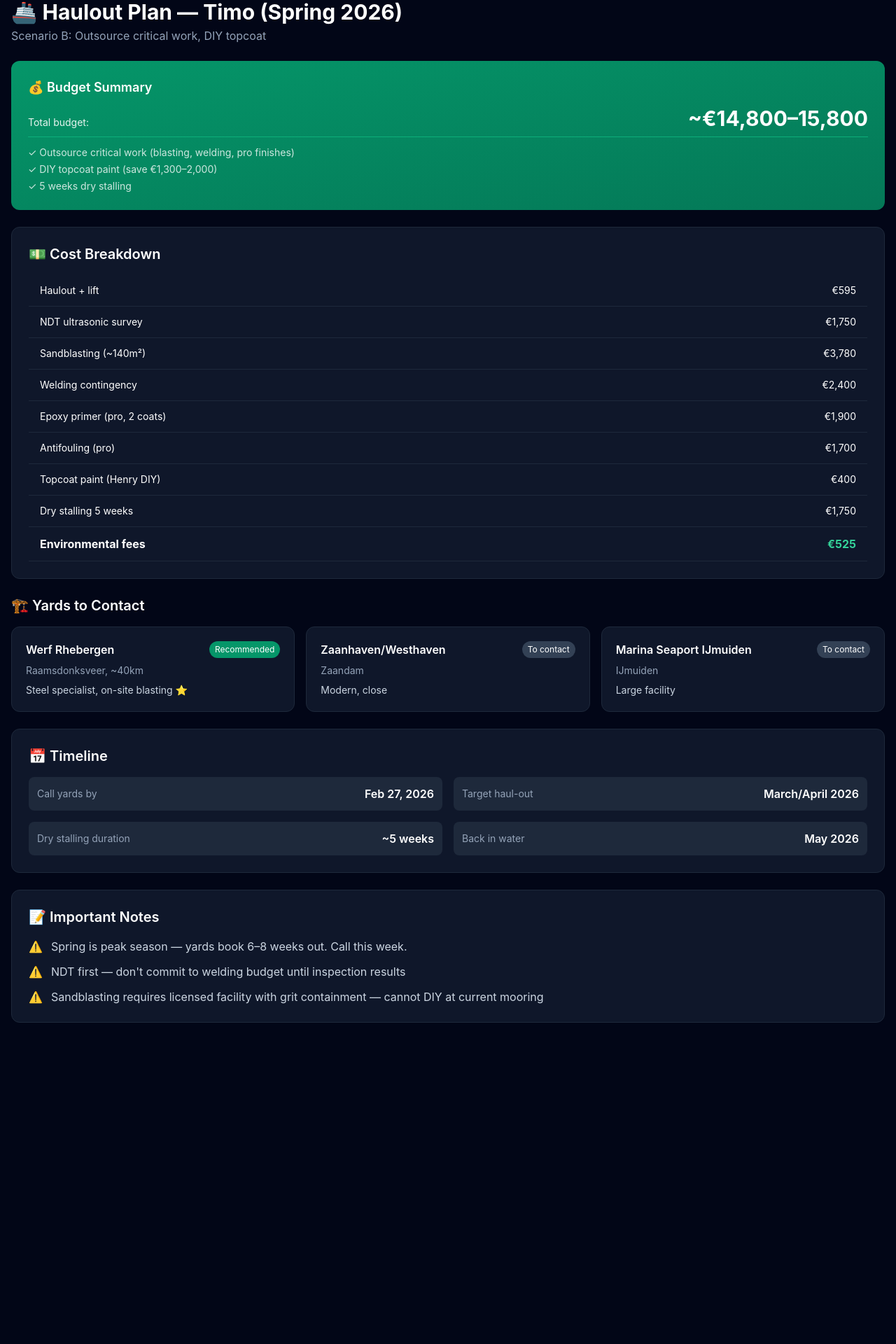
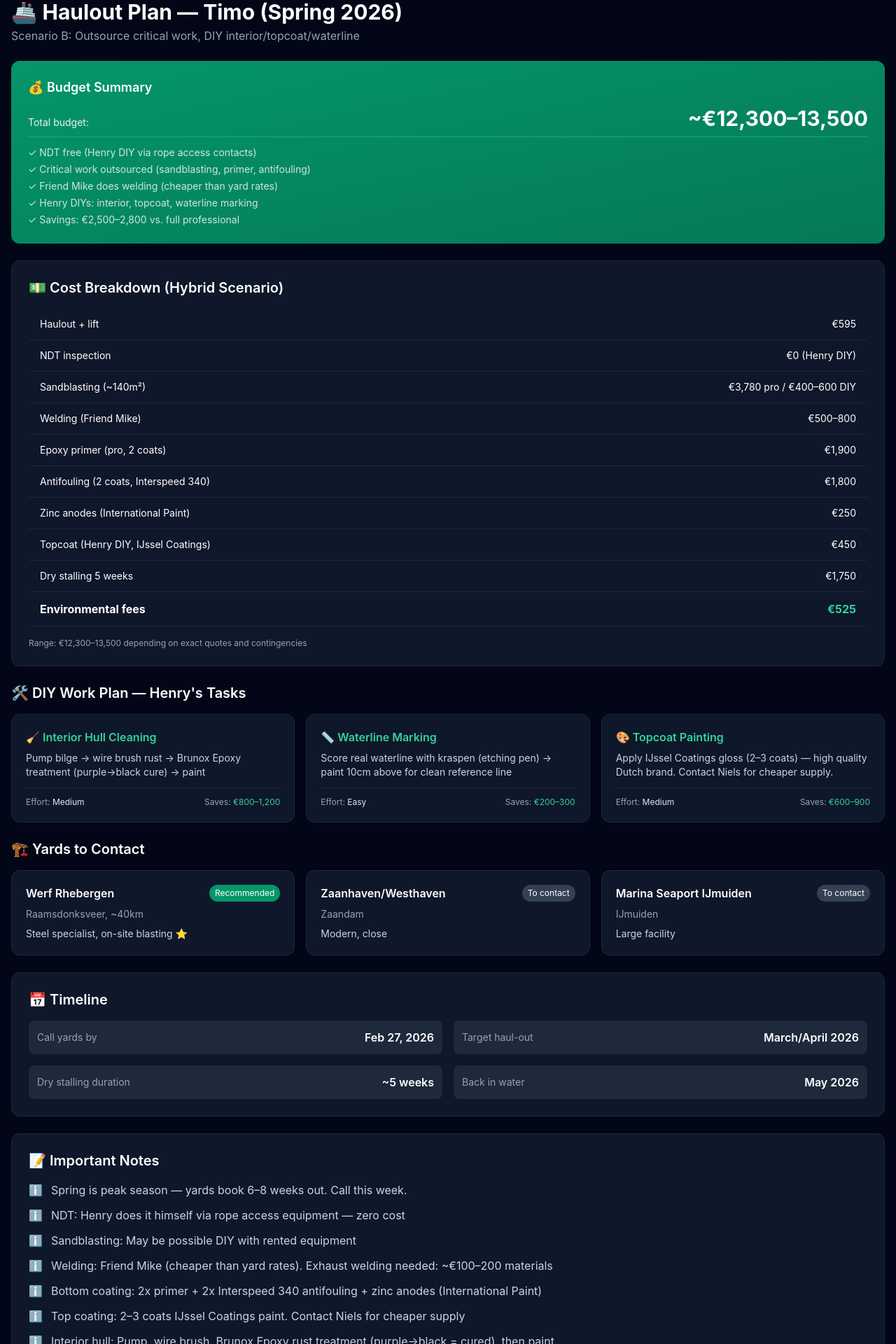
Before and after one commit to kokosthief/boat-dashboard, a Next.js app: page /haulout in a window 1280 px wide. Shown: the part 82-2002 px from the top of the page at 70% size. Before the commit the page ends 1567 px from the top, so only its background shows below. Built offline with nearby package versions, Linux system fonts and the light colour scheme.

Commit message:
feat: update haulout plan with Henry's new info (NDT free, DIY options, coating specs)

```diff
--- a/src/app/haulout/page.tsx
+++ b/src/app/haulout/page.tsx
@@ -1,12 +1,13 @@
 export default function HauloutPlan() {
   const costs = [
     { item: 'Haulout + lift', cost: '€595' },
-    { item: 'NDT ultrasonic survey', cost: '€1,750' },
-    { item: 'Sandblasting (~140m²)', cost: '€3,780' },
-    { item: 'Welding contingency', cost: '€2,400' },
+    { item: 'NDT inspection', cost: '€0 (Henry DIY)' },
+    { item: 'Sandblasting (~140m²)', cost: '€3,780 pro / €400–600 DIY' },
+    { item: 'Welding (Friend Mike)', cost: '€500–800' },
     { item: 'Epoxy primer (pro, 2 coats)', cost: '€1,900' },
-    { item: 'Antifouling (pro)', cost: '€1,700' },
-    { item: 'Topcoat paint (Henry DIY)', cost: '€400' },
+    { item: 'Antifouling (2 coats, Interspeed 340)', cost: '€1,800' },
+    { item: 'Zinc anodes (International Paint)', cost: '€250' },
+    { item: 'Topcoat (Henry DIY, IJssel Coatings)', cost: '€450' },
     { item: 'Dry stalling 5 weeks', cost: '€1,750' },
     { item: 'Environmental fees', cost: '€525' },
   ];
@@ -42,10 +43,36 @@ export default function HauloutPlan() {
     { label: 'Back in water', value: 'May 2026' },
   ];
 
+  const diyTasks = [
+    {
+      title: '🧹 Interior Hull Cleaning',
+      description: 'Pump bilge → wire brush rust → Brunox Epoxy treatment (purple→black cure) → paint',
+      effort: 'Medium',
+      savings: '€800–1,200',
+    },
+    {
+      title: '📏 Waterline Marking',
+      description: 'Score real waterline with kraspen (etching pen) → paint 10cm above for clean reference line',
+      effort: 'Easy',
+      savings: '€200–300',
+    },
+    {
+      title: '🎨 Topcoat Painting',
+      description: 'Apply IJssel Coatings gloss (2–3 coats) — high quality Dutch brand. Contact Niels for cheaper supply.',
+      effort: 'Medium',
+      savings: '€600–900',
+    },
+  ];
+
   const notes = [
     'Spring is peak season — yards book 6–8 weeks out. Call this week.',
-    'NDT first — don\'t commit to welding budget until inspection results',
-    'Sandblasting requires licensed facility with grit containment — cannot DIY at current mooring',
+    'NDT: Henry does it himself via rope access equipment — zero cost',
+    'Sandblasting: May be possible DIY with rented equipment',
+    'Welding: Friend Mike (cheaper than yard rates). Exhaust welding needed: ~€100–200 materials',
+    'Bottom coating: 2x primer + 2x Interspeed 340 antifouling + zinc anodes (International Paint)',
+    'Top coating: 2–3 coats IJssel Coatings paint. Contact Niels for cheaper supply',
+    'Interior hull: Pump, wire brush, Brunox Epoxy rust treatment (purple→black = cured), then paint',
+    'Waterline: Score real waterline with kraspen, paint 10cm above this line',
   ];
 
   return (
@@ -53,7 +80,7 @@ export default function HauloutPlan() {
       {/* Header */}
       <div>
         <h1 className="text-3xl font-bold mb-1">🚢 Haulout Plan — Timo (Spring 2026)</h1>
-        <p className="text-slate-400">Scenario B: Outsource critical work, DIY topcoat</p>
+        <p className="text-slate-400">Scenario B: Outsource critical work, DIY interior/topcoat/waterline</p>
       </div>
 
       {/* Budget Summary Card */}
@@ -62,19 +89,21 @@ export default function HauloutPlan() {
         <div className="space-y-2">
           <div className="flex justify-between items-baseline">
             <span className="text-sm opacity-90">Total budget:</span>
-            <span className="text-3xl font-bold">~€14,800–15,800</span>
+            <span className="text-3xl font-bold">~€12,300–13,500</span>
           </div>
           <div className="text-sm opacity-80 space-y-1 mt-3 border-t border-emerald-500 pt-3">
-            <p>✓ Outsource critical work (blasting, welding, pro finishes)</p>
-            <p>✓ DIY topcoat paint (save €1,300–2,000)</p>
-            <p>✓ 5 weeks dry stalling</p>
+            <p>✓ NDT free (Henry DIY via rope access contacts)</p>
+            <p>✓ Critical work outsourced (sandblasting, primer, antifouling)</p>
+            <p>✓ Friend Mike does welding (cheaper than yard rates)</p>
+            <p>✓ Henry DIYs: interior, topcoat, waterline marking</p>
+            <p>✓ Savings: €2,500–2,800 vs. full professional</p>
           </div>
         </div>
       </div>
 
       {/* Cost Breakdown */}
       <div className="bg-slate-900 border border-slate-800 rounded-xl p-6">
-        <h2 className="text-xl font-semibold mb-4">💵 Cost Breakdown</h2>
+        <h2 className="text-xl font-semibold mb-4">💵 Cost Breakdown (Hybrid Scenario)</h2>
         <div className="overflow-x-auto">
           <table className="w-full text-sm">
             <tbody>
@@ -86,6 +115,24 @@ export default function HauloutPlan() {
               ))}
             </tbody>
           </table>
+        </div>
+        <p className="text-xs text-slate-400 mt-4">Range: €12,300–13,500 depending on exact quotes and contingencies</p>
+      </div>
+
+      {/* DIY Work Plan Section */}
+      <div>
+        <h2 className="text-xl font-semibold mb-4">🛠️ DIY Work Plan — Henry's Tasks</h2>
+        <div className="grid md:grid-cols-3 gap-4">
+          {diyTasks.map((task, i) => (
+            <div key={i} className="bg-slate-900 border border-slate-800 rounded-xl p-5 hover:border-emerald-600 transition-colors">
+              <h3 className="font-semibold text-emerald-400 mb-2">{task.title}</h3>
+              <p className="text-sm text-slate-300 mb-3">{task.description}</p>
+              <div className="flex justify-between text-xs text-slate-400 border-t border-slate-800 pt-3">
+                <span>Effort: <span className="text-slate-200">{task.effort}</span></span>
+                <span>Saves: <span className="text-emerald-400">{task.savings}</span></span>
+              </div>
+            </div>
+          ))}
         </div>
       </div>
 
@@ -127,12 +174,25 @@ export default function HauloutPlan() {
         <ul className="space-y-3">
           {notes.map((note, i) => (
             <li key={i} className="flex gap-3">
-              <span className="text-yellow-500 font-bold">⚠️</span>
+              <span className="text-yellow-500 font-bold">ℹ️</span>
               <span className="text-slate-300">{note}</span>
             </li>
           ))}
         </ul>
       </div>
+
+      {/* Key Advantages Section */}
+      <div className="bg-slate-900 border border-slate-800 rounded-xl p-6">
+        <h2 className="text-xl font-semibold mb-4">✨ Why Scenario B (Hybrid) is Optimal</h2>
+        <ul className="space-y-2 text-sm text-slate-300">
+          <li>✅ <strong>Protects structural integrity:</strong> Critical epoxy primer + antifouling by professionals</li>
+          <li>✅ <strong>Saves €2,500+:</strong> Eliminates €1,750 NDT cost (free), reduces welding cost (Mike), DIYs cosmetics</li>
+          <li>✅ <strong>Manageable risk:</strong> Interior cleaning & topcoat are cosmetic/non-critical; interior rust treatment is proven technique</li>
+          <li>✅ <strong>Hands-on experience:</strong> Build confidence for next maintenance without betting the hull</li>
+          <li>✅ <strong>Budget-friendly:</strong> €12,300–13,500 all-in, under €14k target</li>
+          <li>⚠️ <strong>Timeline:</strong> 5–6 weeks. Book NOW (Feb 27) for March/April slot.</li>
+        </ul>
+      </div>
     </div>
   );
 }
```
